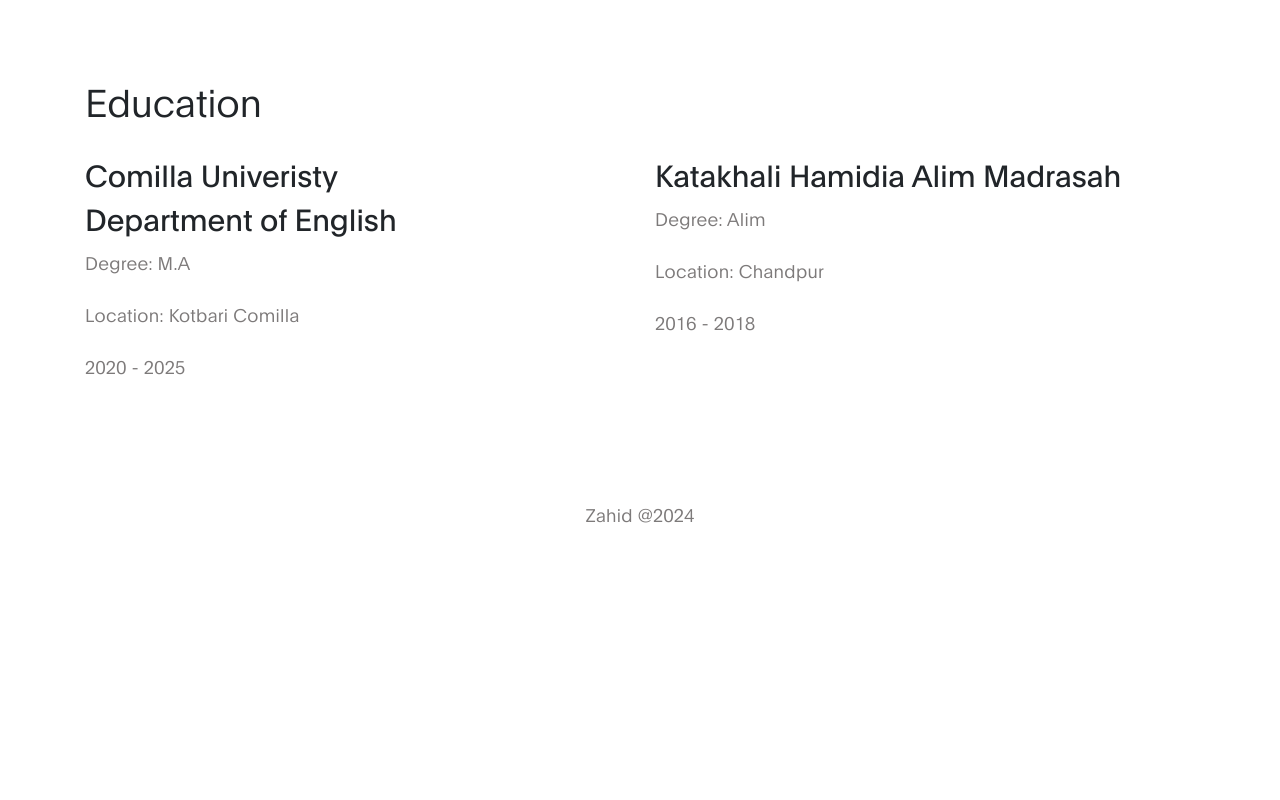
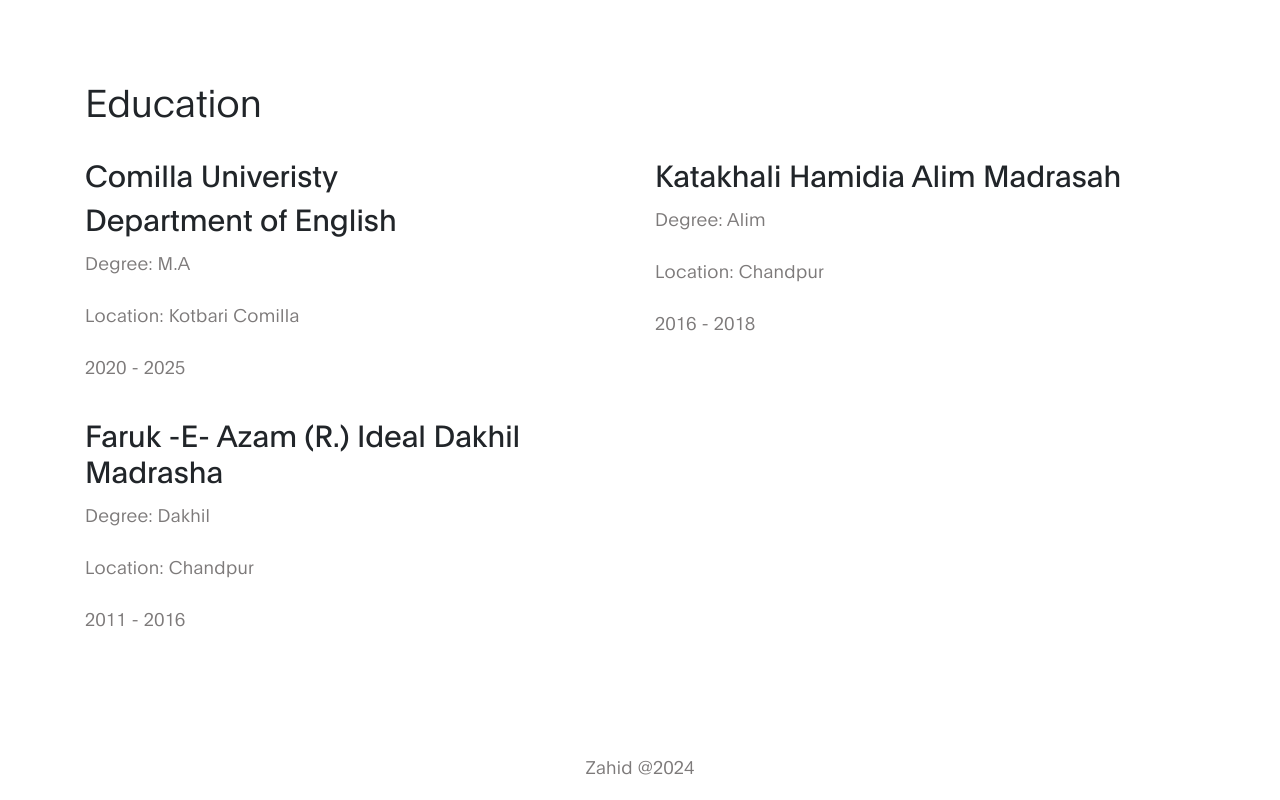
Before and after one commit to zahid870/portfolio, a plain HTML site: page index.html in a window 1280 px wide. Shown: the part 4231-5031 px from the top of the page. Before the commit the page ends 4779 px from the top, so only its background shows below. Drawn offline with Linux system fonts and the light colour scheme.

Commit message:
Update index.html

```diff
--- a/index.html
+++ b/index.html
@@ -269,6 +269,14 @@
               <p>2016 - 2018</p>
             </div>
           </div>
+            <div class="col-md-6 col-12">
+            <div class="item-1">
+              <h5 class="mt-3">Faruk -E- Azam (R.) Ideal Dakhil Madrasha</h5>
+              <p>Degree: Dakhil</p>
+              <p>Location: Chandpur</p>
+              <p>2011 - 2016</p>
+            </div>
+          </div>
         </div>
       </div>
     </section>
```
